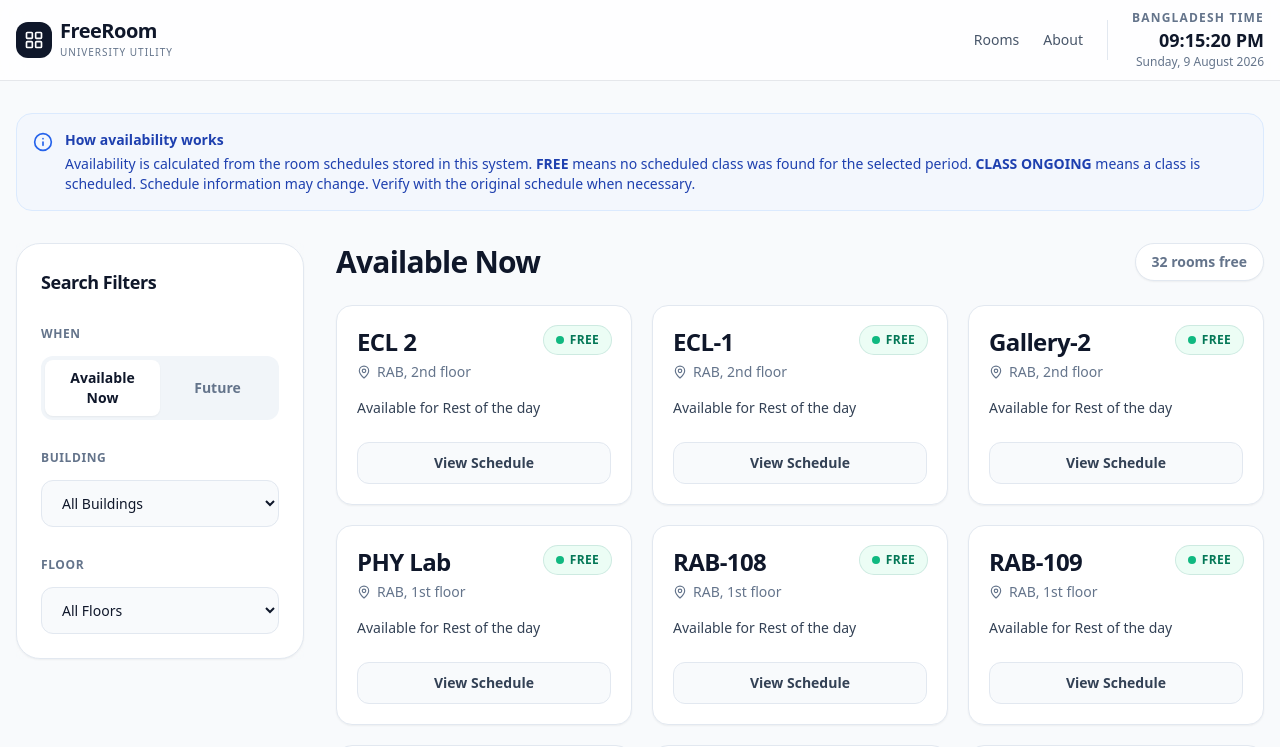
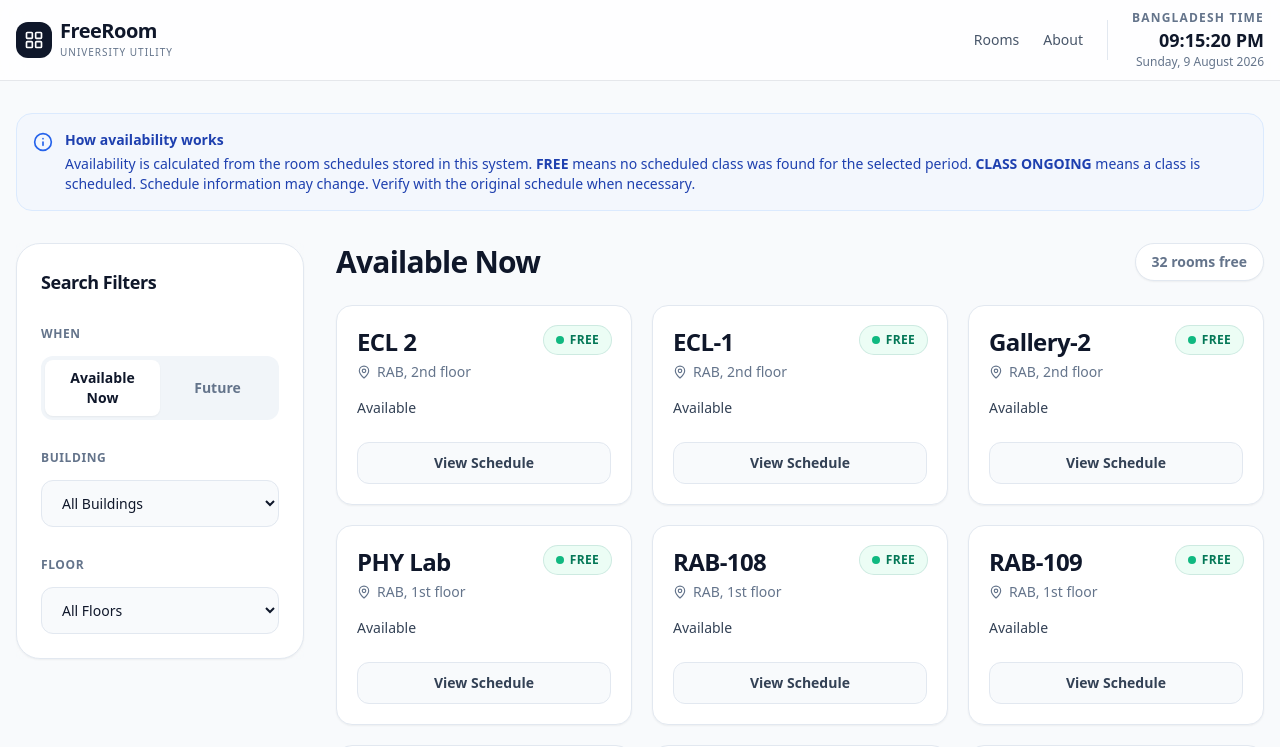
Before and after one commit to bhittu21/freeroom, a Next.js app: page / in a window 1280 px wide. Shown: the top 747 px of the page. Built offline with nearby package versions, Linux system fonts and the light colour scheme.

Commit message:
Added Readme.md and Changed to Available

```diff
--- a/components/RoomCard.tsx
+++ b/components/RoomCard.tsx
@@ -12,7 +12,6 @@ export default function RoomCard({ roomWithStatus }: { roomWithStatus: RoomWithS
 
   // Format duration nicely
   const formatDuration = (mins: number) => {
-    if (mins > 1000) return 'Rest of the day';
     const h = Math.floor(mins / 60);
     const m = mins % 60;
     if (h > 0 && m > 0) return `${h}h ${m}m`;
@@ -52,7 +51,7 @@ export default function RoomCard({ roomWithStatus }: { roomWithStatus: RoomWithS
           {isFree && availableForMinutes !== undefined && (
             <div className="flex flex-col gap-1">
               <span className="text-sm font-medium text-slate-700">
-                Available for {formatDuration(availableForMinutes)}
+                {availableForMinutes > 1000 ? "Available" : `Available for ${formatDuration(availableForMinutes)}`}
               </span>
               {availableUntil && (
                 <div className="flex items-center gap-1.5 text-xs text-slate-500">
```
Also changed, not shown: 1 other file (tests, documents, lock files or other folders).
